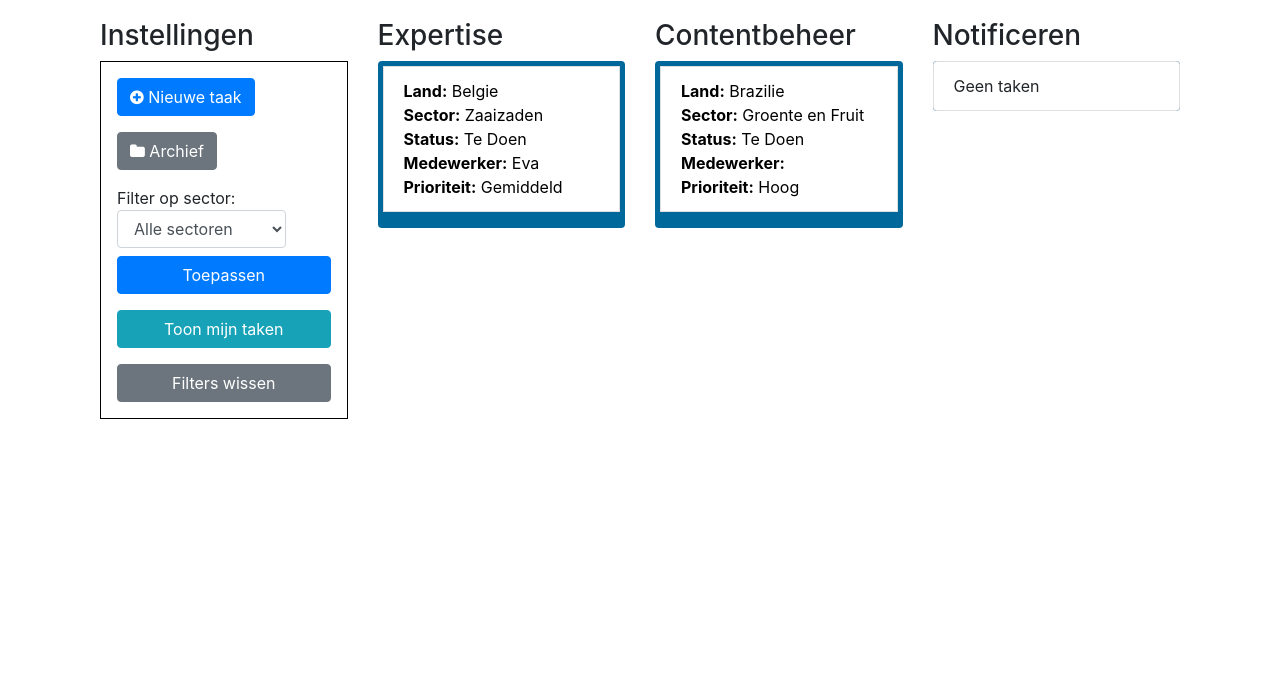
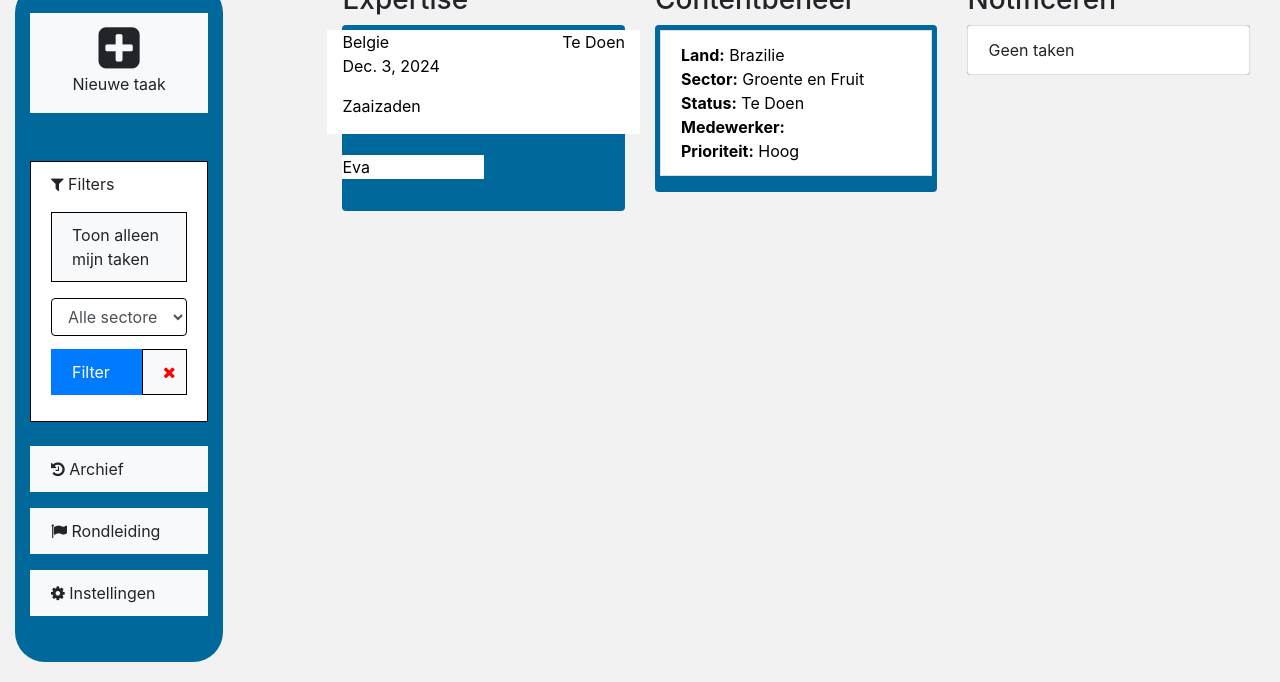
Before and after one commit to okannvwa/ecert, a Django app: page / in a window 1280 px wide. Shown: the part 353-1035 px from the top of the page. Before the commit the page ends 772 px from the top, so only its background shows below. Run offline with Django 4.2, Linux system fonts and the light colour scheme; a user stored in the database is signed in; data comes from the database, SQL or seed files in the repository; some libraries are stand-ins or nearby versions.

Commit message:
Deels Robbins html changes toepassen

```diff
--- a/kanban/static/main.css
+++ b/kanban/static/main.css
@@ -4,8 +4,9 @@
     justify-content: space-between;
     align-items: center;
     padding: 16px;
-    background-color: #01689b;
-    color: white;
+    background-color: white;
+    color: black;
+    box-shadow: 0 4px 2px -2px gray;
 }
 
 .user-info {
@@ -19,19 +20,18 @@
 }
 
 .user-group {
-    color: #bbb;
     font-size: 0.9em;
 }
 
 .logout-icon {
     margin-left: 12px;
     text-decoration: none;
-    color: #fff; /* Red color for logout */
+    color: #000;
 }
 
 .logout-icon:hover {
     text-decoration: underline;
-    color: #fff;
+    color: grey;
 }
 
 .btn-secondary {
@@ -52,13 +52,33 @@
 }
 
 .settings-column{
-    border: #000 solid 1px;
+    background-color: #01689b;
+    border-radius: 30px;
+    padding-top: 30px;
+    padding-bottom: 30px;
+}
+
+.filter-expansion{
+    background-color: white;
+    border: 1px black solid;
+    padding: 20px;
+    padding-top: 10px;
+    padding-bottom: 10px;
+}
+
+.btn {
+    border-radius: 0px !important;
+    text-align: start !important;
+    padding: 20px !important;
+    padding-top: 10px !important;
+    padding-bottom: 10px !important;
 }
 
 .task{
     margin: 5px;
     margin-bottom: 1em;
     color: #000;
+    background-color: #fff;
 }
 
 .task :hover{
@@ -66,3 +86,7 @@
     text-decoration: none;
     color: #fff;
 }
+
+hr {
+    border-top: 1px dashed black !important;
+}
--- a/kanban/tasks/templates/base.html
+++ b/kanban/tasks/templates/base.html
@@ -9,8 +9,8 @@
     <link href="https://stackpath.bootstrapcdn.com/bootstrap/4.5.2/css/bootstrap.min.css" rel="stylesheet">
     <link rel="stylesheet" href="https://cdnjs.cloudflare.com/ajax/libs/font-awesome/4.7.0/css/font-awesome.min.css">
 </head>
-<body>
-    <header class="header">
+<body style="background-color: #f2f2f2;">
+    <header class="header" style="padding-top: 0px; padding-bottom: 0px;">
         <img src="{% static 'nvwa_logo.svg'%}" alt="NVWA logo">
         <h1 style="text-align: center;">Kanban Board: Exportcertificering</h1>
         <div class="user-info">
@@ -26,11 +26,7 @@
         </div>
     </header>
 
-    <br>
-    <div class="container">
-        {% block content %}
-        {% endblock %}
-    </div>
-    <br>
+    {% block content %}
+    {% endblock %}
 </body>
 </html>
--- a/kanban/tasks/templates/kanban_board.html
+++ b/kanban/tasks/templates/kanban_board.html
@@ -4,23 +4,23 @@
 
 {% block content %}
 
-    <div class="container">
+    <div class="container" style="max-width: 100%; padding: 20px; padding-left: 30px; padding-right: 30px;">
         <div class="row">
             <!-- Settings Column -->
-            <div class="col-lg-3 mt-3" name="settings-colomn">
-                <h3>Instellingen</h3>
-                <div class="align-items-end settings-column p-3">
+            <div class="col-lg-2 mt-3 settings-column" name="settings-column">
                     {% if can_add_task %}
-                        <a href="{% url 'add_task' %}" class="btn btn-primary mb-3"><i class="fa fa-plus-circle"></i> Nieuwe taak</a>
+                        <a href="{% url 'add_task' %}" class="btn btn-light mb-5" style="width: 100%; height: 100px; text-align: center !important;"><i class="fa fa-plus-square fa-3x"></i> <br>Nieuwe taak</a>
                         <br>
                     {% endif %}
-                    <a href="{% url 'archive' %}" class="btn btn-secondary mb-3"><i class="fa fa-folder"></i> Archief</a>
-                    <br>
-
+                    <div class="filter-expansion">
+                        <p><i class="fa fa-filter"></i> Filters</p>
+                        <form method="get" class="mb-3">
+                            <input type="hidden" name="my_tasks" value="true">
+                            <button type="submit" class="btn btn-light w-100" style="border: 1px black solid;">Toon alleen mijn taken</button>
+                        </form>
                         <!-- Form for Sector Filtering -->
                         <form method="get" class="form-inline mb-3">
-                        <label for="sector" class="mr-2">Filter op sector:</label>
-                        <select name="sector" id="sector" class="form-control mb-2">
+                            <select name="sector" id="sector" class="form-control mb-2" style="border: 1px black solid; width: 100%;">
                                 <option value="">Alle sectoren</option>
                                 {% for sector in sector_choices %}
                                     <option value="{{ sector }}" {% if sector == selected_sector %}selected{% endif %}>
@@ -28,38 +28,41 @@
                                     </option>
                                 {% endfor %}
                             </select>
-                        <button type="submit" class="btn btn-primary w-100">Toepassen</button>
+                            <div class="row" style="width: 100%; margin-left: 0px; margin-top: 5px;">
+                                <button type="submit" class="col-8 btn btn-primary">Filter</button>
+                                <a href="{% url 'kanban_board' %}" class="btn btn-light col-4" style="border: 1px black solid;">
+                                    <i class="fa fa-times" style="color: red;"></i>
+                                </a>
+                            </div>
                         </form>
-
-                    <!-- Button to Show Only Assigned Tasks -->
-                    <form method="get" class="mb-3">
-                        <input type="hidden" name="my_tasks" value="true">
-                        <button type="submit" class="btn btn-info w-100">Toon mijn taken</button>
-                    </form>
-
-                    <!-- Button to Clear Filters -->
-                    <a href="{% url 'kanban_board' %}" class="btn btn-secondary w-100">Filters wissen</a>
                     </div>
+                    <br>
+                    <a href="{% url 'archive' %}" class="btn btn-light mb-3" style="width: 100%;"><i class="fa fa-history"></i> Archief</a>
+                    <br>
+                    <a href="#" class="btn btn-light mb-3" style="width: 100%;"><i class="fa fa-flag"></i> Rondleiding</a>
+                    <br>
+                    <a href="/admin" class="btn btn-light mb-3" style="width: 100%;"><i class="fa fa-gear"></i> Instellingen</a>
+                    <br>
+            </div>
+            <div class="col-lg-1 mt-3">
             </div>
 
             <!-- Expertise Column -->
             <div class="col-lg-3 mt-3" name="expertise-column">
                 <h3>Expertise</h3>
-                <ul class="list-group task-column">
+                <div class="list-group task-column">
                     {% for task in expertise_tasks %}
-                    <a href="{% url 'view_task' task.id %}" class="task" id="{{ task.id }}">
-                        <li class="list-group-item">
-                            <strong>Land:</strong> {{ task.country }}<br>
-                            <strong>Sector:</strong> {{ task.sector }}<br>
-                            <strong>Status:</strong> {{ task.get_status_display }}<br>
-                            <strong>Medewerker:</strong> {% if task.assigned_employee != None %} {{ task.assigned_employee }} {% endif %}<br>
-                            <strong>Prioriteit:</strong> {{ task.priority }}
-                        </li>
+                    <a href="{% url 'view_task' task.id %}" class="task row" id="{{ task.id }}">
+                        <p class="col-6">{{ task.country }}<br>{{task.created_at | date}}</p>
+                        <p class="col-6" style="text-align: end;">{{ task.status }}</p>
+                            <hr>
+                        <p class="col-6">{{ task.sector }}</p>
+                        <p class="col-6" style="text-align: end;">{{ task.assigned_employee }}
                     </a>
                     {% empty %}
                         <li class="list-group-item">Geen taken</li>
                     {% endfor %}
-                </ul>
+                </div>
             </div>
 
             <!-- Contentbeheer Column -->
```
Lines whose indentation alone changed are shown as unchanged.
